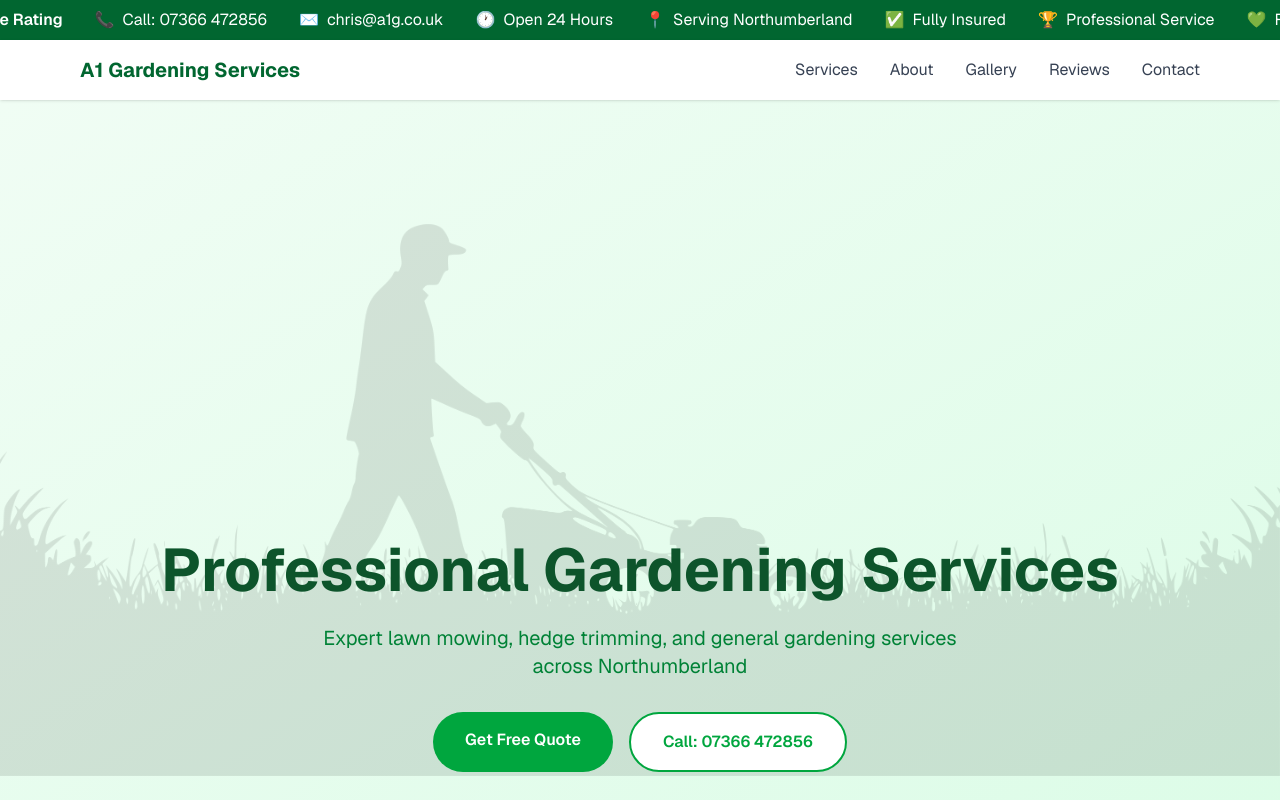
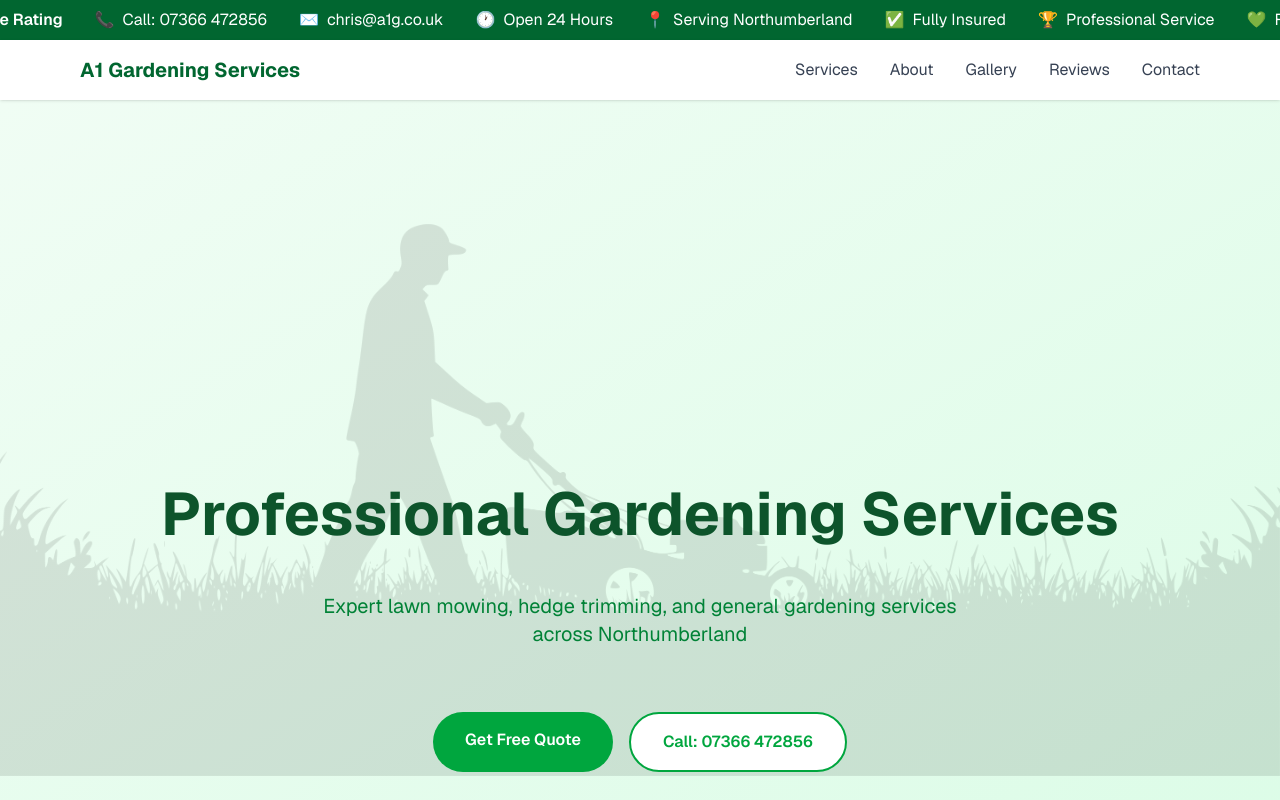
Before and after one commit to NBNEORIGIN/a1-gardening-website, a Next.js app: page / in a window 1280 px wide. Shown: the top 800 px of the page. Built offline with nearby package versions, Linux system fonts and the light colour scheme.

Commit message:
Lower title and tagline while keeping CTA buttons in place

```diff
--- a/src/app/page.tsx
+++ b/src/app/page.tsx
@@ -98,10 +98,10 @@ export default function Home() {
 
         {/* Content Overlay */}
         <div className="relative z-10 max-w-6xl mx-auto text-center">
-          <h1 className="text-4xl md:text-6xl font-bold text-green-900 mb-6">
+          <h1 className="text-4xl md:text-6xl font-bold text-green-900 mb-12">
             Professional Gardening Services
           </h1>
-          <p className="text-xl text-green-700 mb-8 max-w-2xl mx-auto">
+          <p className="text-xl text-green-700 mb-16 max-w-2xl mx-auto">
             Expert lawn mowing, hedge trimming, and general gardening services across Northumberland
           </p>
           <div className="flex flex-col sm:flex-row gap-4 justify-center">
```
